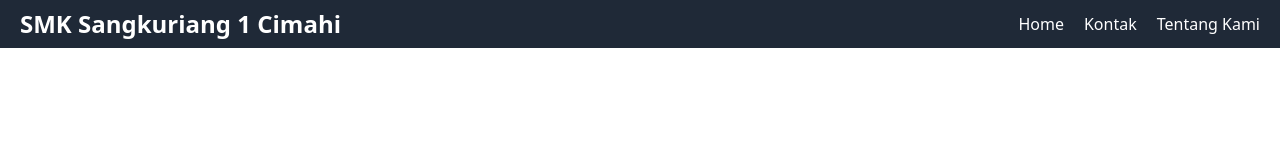
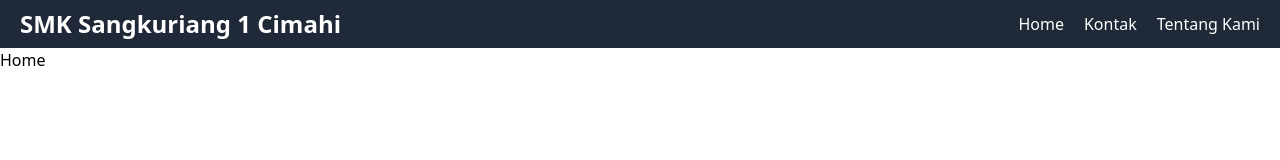
Before and after one commit to indrabsus/next-sakuci, a Next.js app: page / in a window 1280 px wide. Shown: the top 160 px of the page. Built offline with nearby package versions, Linux system fonts and the light colour scheme.

Commit message:
kembali freshok

```diff
--- a/app/page.tsx
+++ b/app/page.tsx
@@ -4,6 +4,7 @@ export default function Home() {
   return (
     <div>
       <Navbar />
+      <h1>Home</h1>
     </div>
   )
 }
--- a/tailwind.config.ts
+++ b/tailwind.config.ts
@@ -1,10 +1,12 @@
 import type { Config } from "tailwindcss";
+import flowbitePlugin from 'flowbite/plugin';
 
 export default {
   content: [
     "./pages/**/*.{js,ts,jsx,tsx,mdx}",
     "./components/**/*.{js,ts,jsx,tsx,mdx}",
     "./app/**/*.{js,ts,jsx,tsx,mdx}",
+    "./node_modules/flowbite/**/*.js"
   ],
   theme: {
     extend: {
@@ -15,5 +17,5 @@ export default {
     },
   },
 
-  plugins: [],
+  plugins: [flowbitePlugin],
 } satisfies Config;
```
